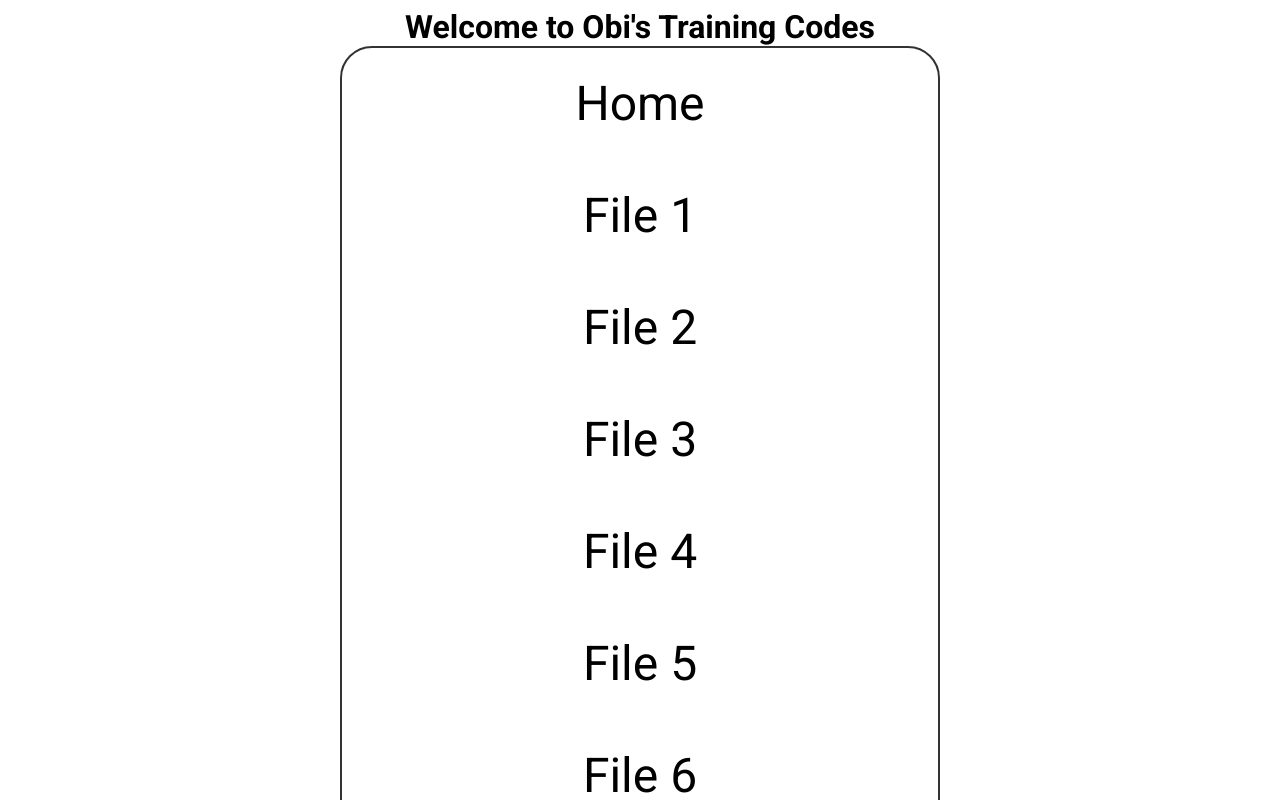
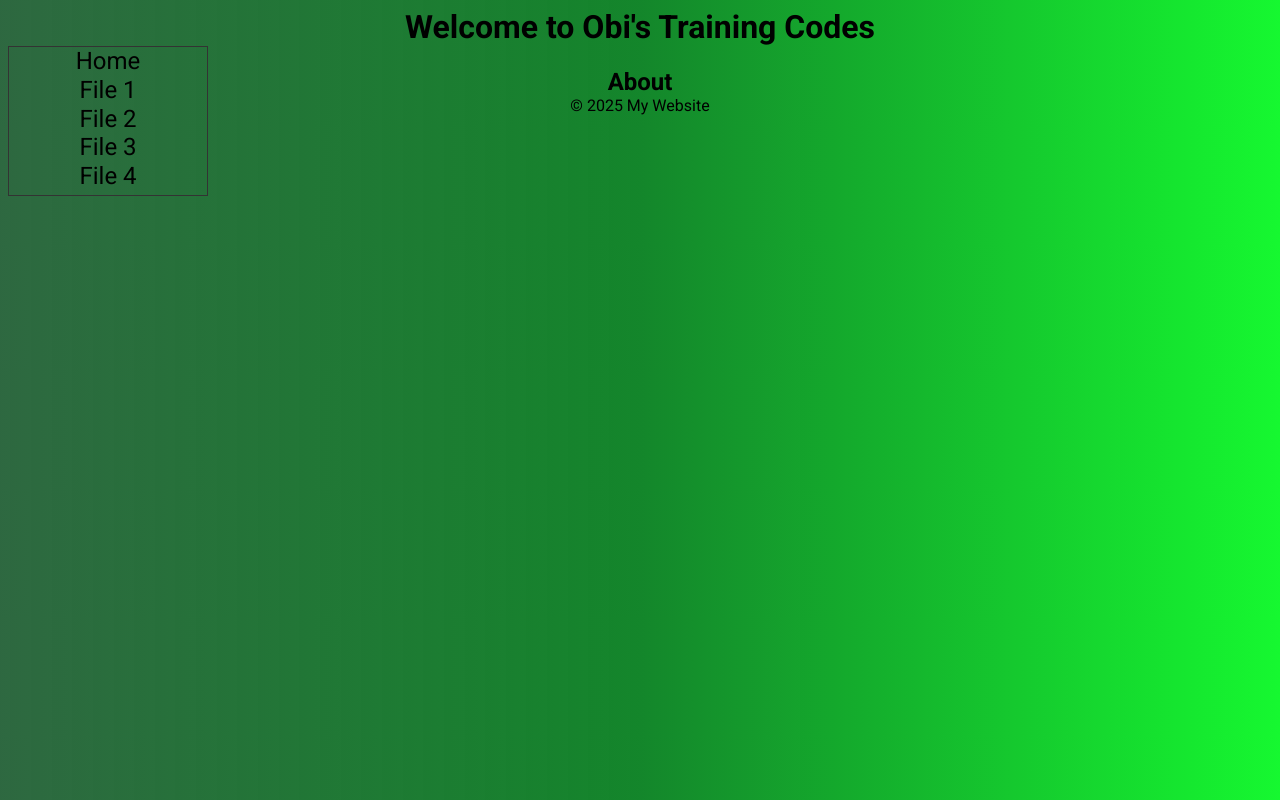
Before and after one commit to Obiora10-Git/freeCodeCamp_Obi, a plain HTML site: page index.html in a window 1280 px wide. Shown: the top 800 px of the page. Drawn offline with Linux system fonts and the light colour scheme.

Commit message:
tried to do something nice

```diff
--- a/index.html
+++ b/index.html
@@ -8,31 +8,31 @@
     <link rel="stylesheet" href="../src/styles/obi-index-style.css">
 </head>
 <body>
-
+    <header>
         <h1>Welcome to Obi's Training Codes</h1>
         <nav>
             <ul>
                 <li><a href="/">Home</a></li>
-                <li><a href="../freeCodeCamp_Obi/pages/obi-index.html">File 1</a></li>
-                <li><a href="../freeCodeCamp_Obi/pages/obi-index2.html">File 2</a></li>
-                <li><a href="../freeCodeCamp_Obi/pages/obi-index3.html">File 3</a></li>
-                <li><a href="../freeCodeCamp_Obi/pages/obi-index4.html">File 4</a></li>
-                <li><a href="../freeCodeCamp_Obi/pages/obi-index5.html">File 5</a></li>
-                <li><a href="../freeCodeCamp_Obi/pages/obi-index6.html">File 6</a></li>
-                <li><a href="../freeCodeCamp_Obi/pages/obi-index7.html">File 7</a></li>
-                <li><a href="../freeCodeCamp_Obi/pages/obi-index8.html">File 8</a></li>
-                <li><a href="../freeCodeCamp_Obi/pages/obi-index9.html">File 9</a></li>
-                <li><a href="../freeCodeCamp_Obi/pages/obi-index10.html">File 10</a></li>
-                <li><a href="../freeCodeCamp_Obi/pages/obi-index11.html">File 11</a></li>
-                <li><a href="../freeCodeCamp_Obi/pages/obi-index12.html">File 12</a></li>
-                <li><a href="../freeCodeCamp_Obi/pages/obi-index13.html">File 13</a></li>
-                <li><a href="../freeCodeCamp_Obi/pages/obi-index14.html">File 14</a></li>
-                <li><a href="../freeCodeCamp_Obi/pages/obi-index15.html">File 15</a></li>
+                <li><a href="../freeCodeCamp_Obi/pages/obi-index.html" >File 1</a></li>
+                <li><a href="../freeCodeCamp_Obi/pages/obi-index2.html" >File 2</a></li>
+                <li><a href="../freeCodeCamp_Obi/pages/obi-index3.html" >File 3</a></li>
+                <li><a href="../freeCodeCamp_Obi/pages/obi-index4.html" >File 4</a></li>
+                <li><a href="../freeCodeCamp_Obi/pages/obi-index5.html" >File 5</a></li>
+                <li><a href="../freeCodeCamp_Obi/pages/obi-index6.html" >File 6</a></li>
+                <li><a href="../freeCodeCamp_Obi/pages/obi-index7.html" >File 7</a></li>
+                <li><a href="../freeCodeCamp_Obi/pages/obi-index8.html" >File 8</a></li>
+                <li><a href="../freeCodeCamp_Obi/pages/obi-index9.html" >File 9</a></li>
+                <li><a href="../freeCodeCamp_Obi/pages/obi-index10.html" >File 10</a></li>
+                <li><a href="../freeCodeCamp_Obi/pages/obi-index11.html" >File 11</a></li>
+                <li><a href="../freeCodeCamp_Obi/pages/obi-index12.html" >File 12</a></li>
+                <li><a href="../freeCodeCamp_Obi/pages/obi-index13.html" >File 13</a></li>
+                <li><a href="../freeCodeCamp_Obi/pages/obi-index14.html" >File 14</a></li>
+                <li><a href="../freeCodeCamp_Obi/pages/obi-index15.html" >File 15</a></li>
                 <li><a href="/about.html">About</a></li>
                 <li><a href="/contact.html">Contact</a></li>
             </ul>
         </nav>
-
+    </header>
 
 
 
--- a/src/styles/obi-index-style.css
+++ b/src/styles/obi-index-style.css
@@ -11,17 +11,28 @@ body {
      margin: 0.5rem;
      font-family: "Roboto", sans-serif;
      text-align: center;
+     background: linear-gradient( to right, rgba(8, 77, 30, 0.849), rgba(12, 130, 36, 0.97), rgba(16, 248, 43, 0.977) );
 }
 
 
 
 nav {
-    border: 2px solid #333;
-    border-radius: 2rem;
-    margin: 0 auto 1rem;
+    border: 1.5px solid #333;
+
+    margin: 0;
+    padding: 0;
+    width: 200px;
     max-width: 600px;
-    font-size: 3rem;
-    line-height: 7rem;
+    font-size: 1.5rem;
+    line-height: 1.8rem;
+    height: 150px;
+    overflow: scroll;
+}
+
+
+header {
+    height: 60px;
+    display: block;
 }
 
 
@@ -45,9 +56,3 @@ li a:focus {
     background: #333;
     color: whitesmoke;
 }
-
-
-
-li:last-child a {
-    border-radius: 0 0 2rem 2rem;
-}
```
